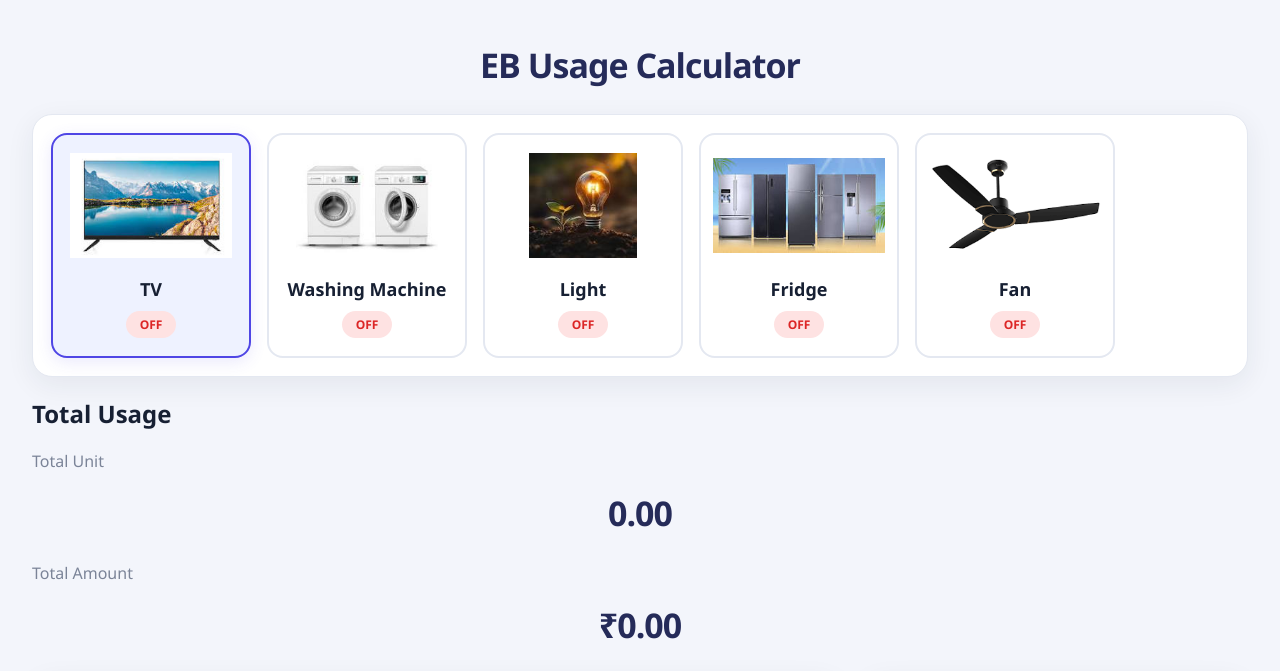
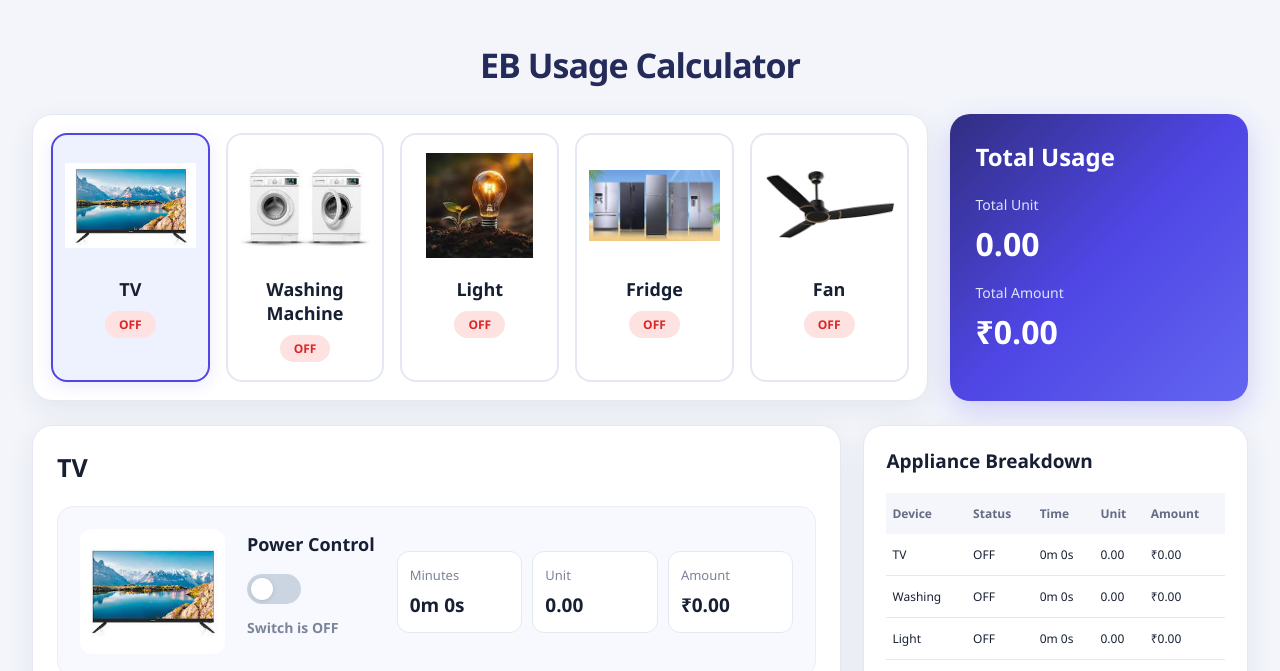
Before and after one commit to Gobi-04/EB-Application, a website: page public/index.html in a window 1280 px wide. Shown: the top 671 px of the page. Drawn offline with Linux system fonts and the light colour scheme; no server answers.

Commit message:
Set total usage into the right side

```diff
--- a/public/style.css
+++ b/public/style.css
@@ -424,3 +424,63 @@ button:active {
         padding: 9px 4px;
     }
 }
+
+
+/* Fix: Appliances and Total Usage side by side */
+.top-section {
+    display: grid;
+    grid-template-columns: minmax(0, 3fr) minmax(280px, 1fr);
+    align-items: stretch;
+    gap: 22px;
+    width: 100%;
+    max-width: 1600px;
+    margin: 0 auto;
+}
+
+/* Appliances occupy the left side */
+.top-section > .appliances {
+    width: 100%;
+    min-width: 0;
+    align-content: start;
+}
+
+/* Total Usage appears immediately right of Fan */
+.top-total {
+    padding: 26px;
+    color: #ffffff;
+    background: linear-gradient(135deg, #312e81, #4f46e5, #6366f1);
+    border-radius: 20px;
+    box-shadow: 0 10px 28px rgba(79, 70, 229, 0.22);
+    min-width: 0;
+}
+
+.top-total h2 {
+    color: #ffffff;
+    font-size: 24px;
+    margin: 0 0 22px;
+}
+
+.top-total p {
+    color: #dbe3ff;
+    font-size: 14px;
+    margin: 18px 0 8px;
+}
+
+.top-total h1 {
+    color: #ffffff;
+    text-align: left;
+    font-size: 32px;
+    margin: 0;
+    letter-spacing: 0;
+}
+
+/* Keep the top layout responsive */
+@media (max-width: 900px) {
+    .top-section {
+        grid-template-columns: minmax(0, 1fr);
+    }
+
+    .top-total {
+        width: 100%;
+    }
+}
```
